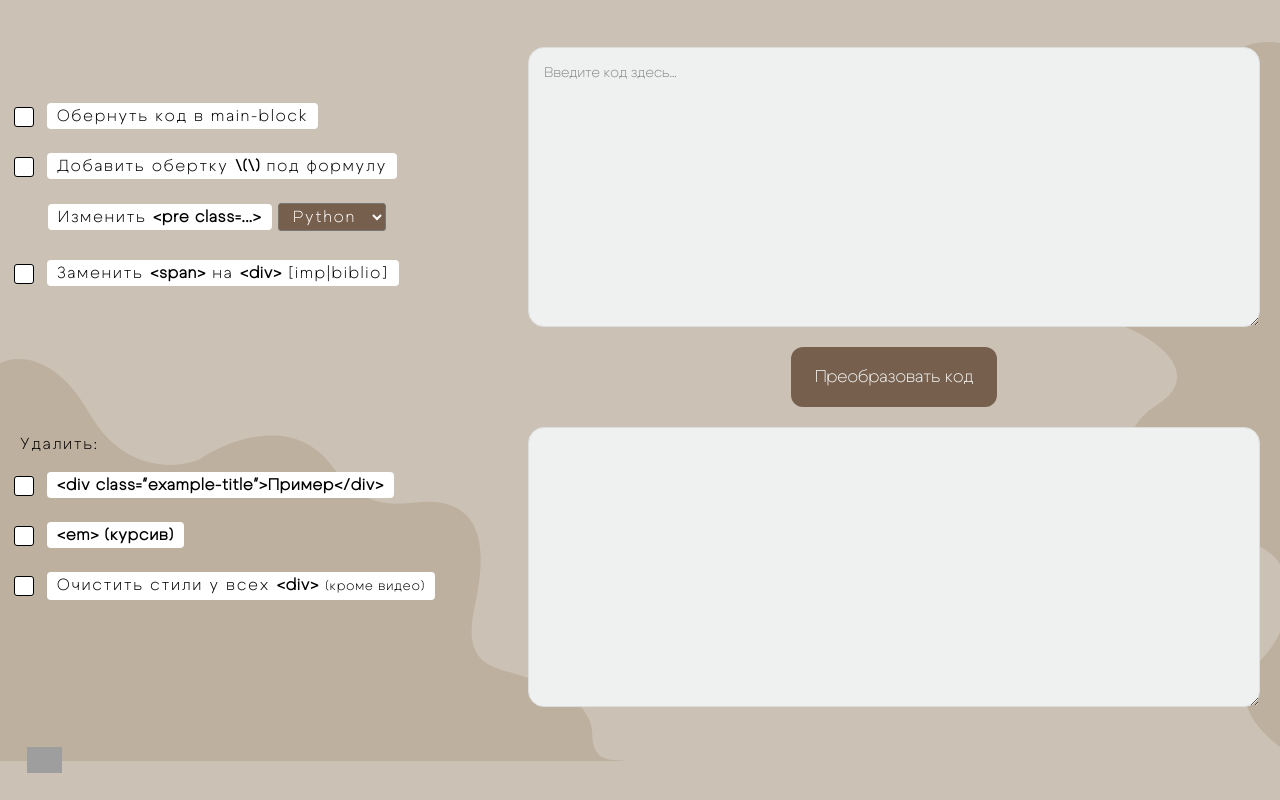
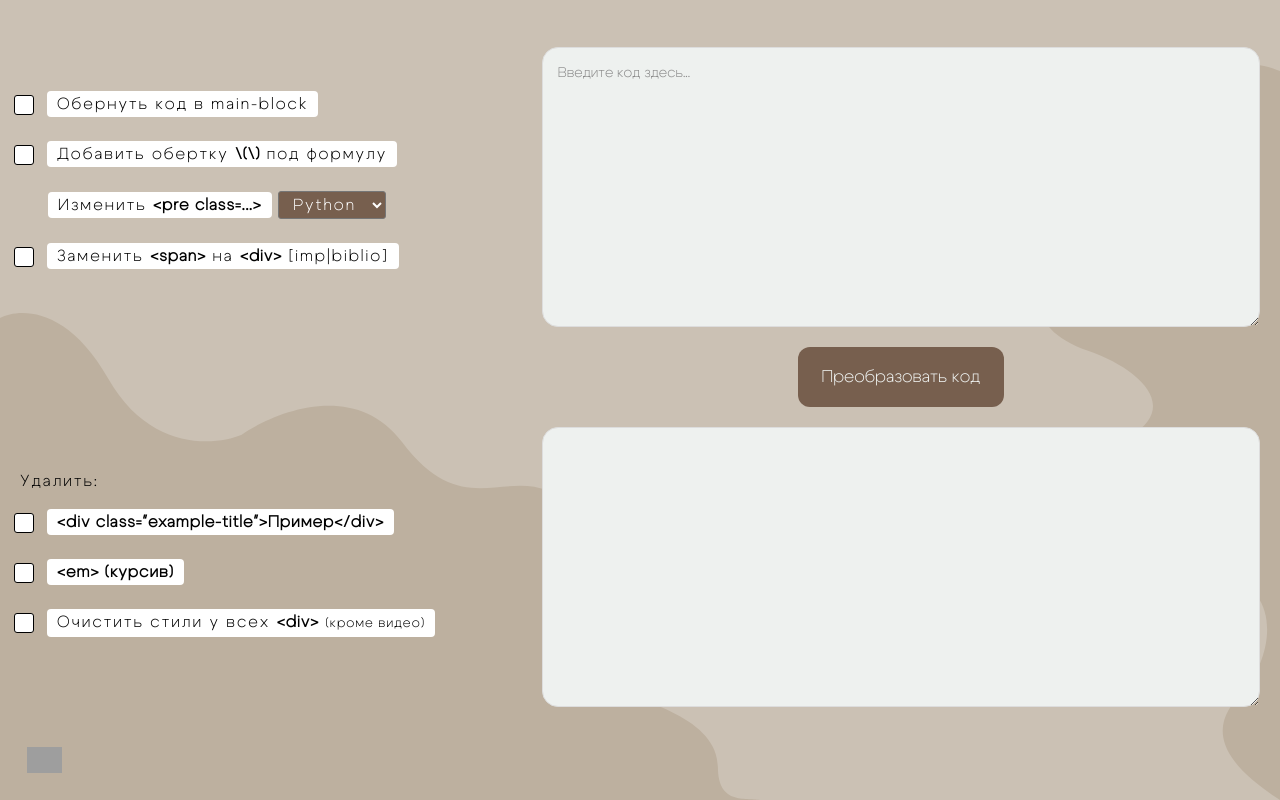
Before and after one commit to amatsumara-IK/CodeUseTest, a plain HTML site: page index.html in a window 1280 px wide. Drawn offline with Linux system fonts and the light colour scheme; grey boxes are pictures that could not be loaded; a web font is replaced by a local one.

Commit message:
upd css3

```diff
--- a/styles.css
+++ b/styles.css
@@ -20,6 +20,12 @@
     font-style: normal;
 }
 
+html {
+    display: flex;
+    justify-content: center !important;
+    align-items: center;
+}
+
 body {
     font-family: 'Cygre Light', Arial, sans-serif !important;
     font-style: normal !important;
@@ -27,7 +33,7 @@ body {
     font-size: 18px !important;
     line-height: 28px !important;
     display: flex;
-    justify-content: center;
+    justify-content: center !important;
     /* Изменено: Убрано жесткое ограничение ширины, добавлена адаптивность */
     width: 100%;
     /* Было: min(100%, 1500px) */
@@ -36,6 +42,8 @@ body {
     margin: 20pt auto;
     word-break: break-word;
     background-color: #B9AB99BB;
+    height: 100% !important;
+
 }
 
 .main {
@@ -47,13 +55,13 @@ body {
 }
 
 .all-options {
-    display: flex;
+    display: block;
+    gap: 200px;
     flex-direction: column;
     /* Изменено: Уменьшены отступы для малых экранов */
-    margin: auto 20px;
+    margin: 0 20px;
     /* Было: auto 50px */
     font-family: "Cygre Light", sans-serif;
-    gap: 100px;
     padding-right: 50pt;
     font-optical-sizing: auto;
     font-weight: 400;
@@ -61,16 +69,15 @@ body {
     font-size: 16px !important;
     line-height: 24px !important;
     letter-spacing: 2px;
-    padding-bottom: 50pt;
+
 
 }
 
 /* Добавлено: Адаптивность для .options */
 .options {
-    display: flex;
+   /*  display: flex;
     flex-direction: column;
-    flex: 1 1 auto;
-    /* Было: flex: 1 1 350px */
+    flex: 1 1 auto; */
     font-family: "Cygre Light", sans-serif;
     font-optical-sizing: auto;
     font-weight: 400;
@@ -78,17 +85,18 @@ body {
     font-size: 16px !important;
     line-height: 24px !important;
     letter-spacing: 2px;
+    padding-top: 5vh;
+    margin-bottom: 25vh;
 }
 
 .options p {
     margin-bottom: 5px;
 }
 
-.options-delete {
-    /* Изменено: Уменьшен отступ для адаптивности */
+/* .options-delete {
     margin-top: 50px;
-    /* Было: 200px */
-}
+
+} */
 
 .space {
     flex: 1;
@@ -106,6 +114,7 @@ body {
     max-width: 100%;
     /* Было: 800px !important */
     height: 100%;
+    justify-content: center;
 }
 
 textarea {
@@ -135,7 +144,7 @@ textarea {
 
     .all-options {
         margin: 10px;
-        gap: 50px;
+        gap: 70px;
         padding-right: 20pt;
 
     }
@@ -153,23 +162,22 @@ textarea {
         /* Уменьшена высота для малых экранов */
     }
 
-    #img_1 {
+   /*  #img_1 {
         max-width: 100%;
-        /* Полная ширина на малых экранах */
-        max-height: 40%;
+
     }
 
     #img_2 {
         max-width: 30%;
-        /* Уменьшена ширина */
+
         max-height: 50%;
-    }
+    } */
 }
 
 @media (min-width: 721px) and (max-width: 1080px) {
     .all-options {
         margin: 15px;
-        gap: 60px;
+        gap: 100px;
         padding-right: 30pt;
     }
 
@@ -184,13 +192,13 @@ textarea {
 }
 
 @media (min-width: 1081px) and (max-width: 1440px) {
-    .container-text {
+    /* .container-text {
         max-width: 85%;
     }
     .all-options {
-        gap: 80px;
+        gap: 120px;
         padding-right: 40pt;
-    }
+    } */
 }
 
 @media (min-width: 1441px) {
@@ -200,7 +208,7 @@ textarea {
 
     }
     .all-options {
-        gap: 100px;
+        gap: 150pt;
         padding-right: 50pt;
     }
 }
@@ -289,7 +297,7 @@ button {
 
 /* Картинки */
 #img_1 {
-    position: fixed;
+    /* position: fixed;
     bottom: 0;
     left: 0;
     max-width: 49%;
@@ -297,19 +305,24 @@ button {
     width: 100%;
     height: 100%;
     object-fit: contain;
+    z-index: -1; */
+
+    position: fixed; /* Фиксируем позицию относительно окна браузера */
+    bottom: 0; /* Прижимаем к нижнему краю */
+    left: 0; /* Прижимаем к левому краю */
     z-index: -1;
+    max-width: 760px !important; /* Задаем базовый размер изображения */
+    height: auto;
 }
 
+
 #img_2 {
-    position: fixed;
-    bottom: 38px;
-    right: 0;
-    max-width: 15%;
-    max-height: 90%;
-    width: 100%;
-    height: 100%;
-    object-fit: cover;
+    position: fixed; /* Фиксируем позицию относительно окна браузера */
+    bottom: 0; /* Прижимаем к нижнему краю */
+    right: 0; /* Прижимаем к левому краю */
     z-index: -1;
+    max-width: 240px !important; /* Задаем базовый размер изображения */
+    height: auto;
 }
 
 /* Текст */
```
